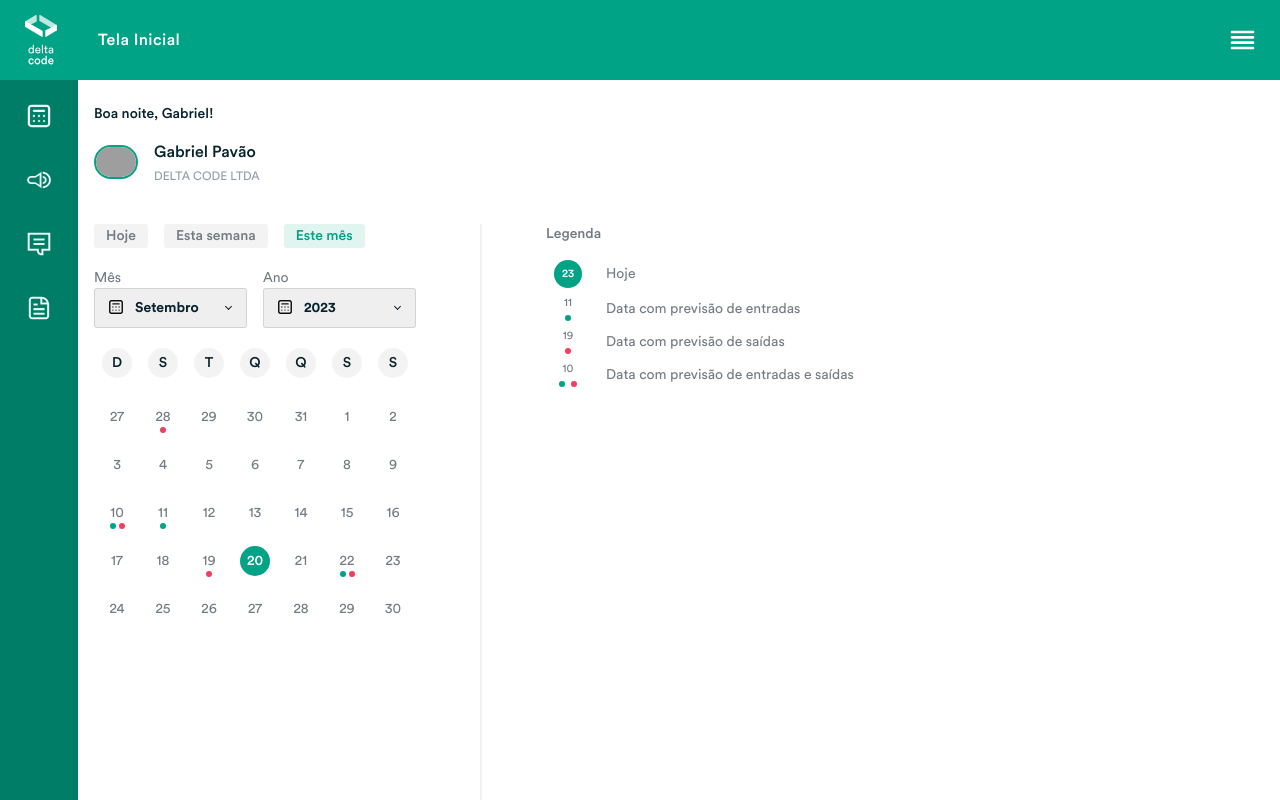
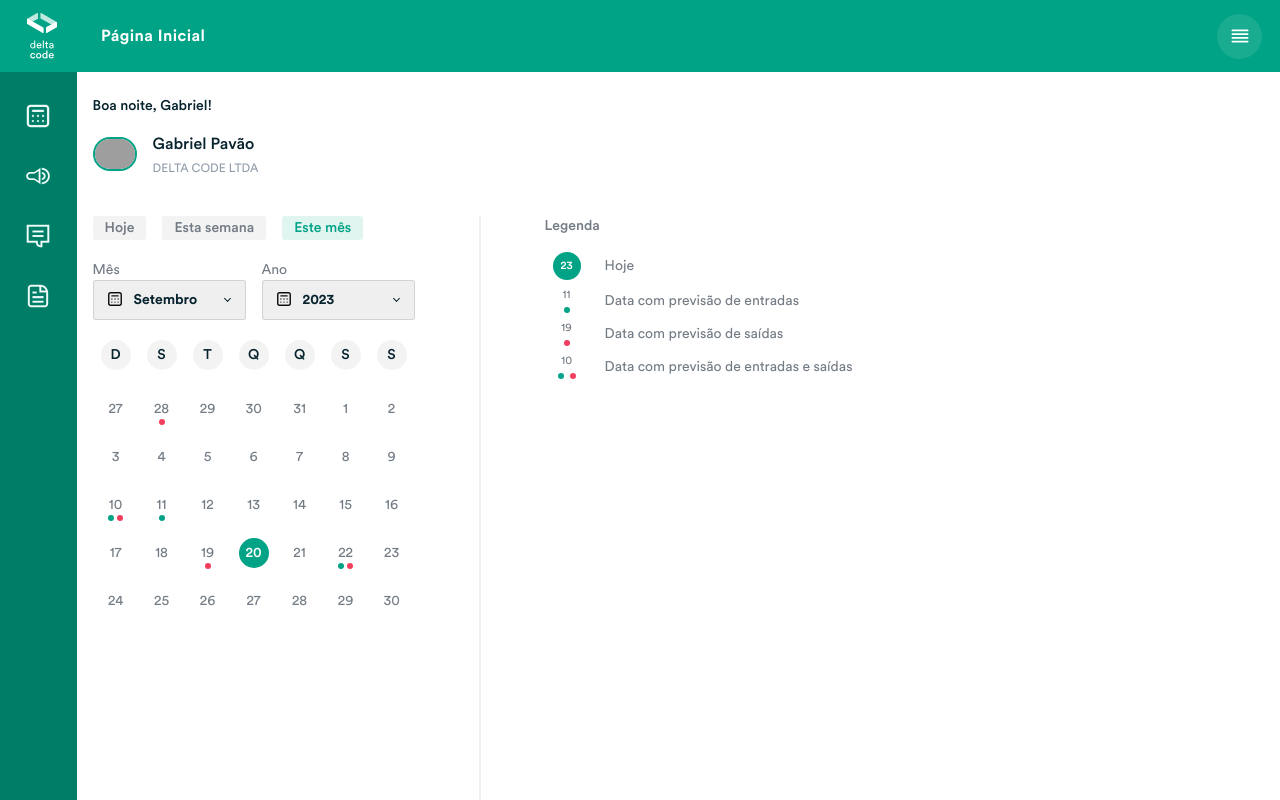
Before and after one commit to gabrielgpavao/dc-frontend-engineer-challenge, a Next.js app: page / in a window 1280 px wide. Shown: the top 800 px of the page. Built offline with nearby package versions, Linux system fonts and the light colour scheme; grey boxes are pictures that could not be loaded.

Commit message:
style: fix positioning in the Header and Navbar components

```diff
--- a/src/components/Header.tsx
+++ b/src/components/Header.tsx
@@ -4,13 +4,13 @@ import { menuIcon } from '@/assets/icons'
 
 export default function Header() {
 	return (
-		<header className='bg-primary w-full max-h-20 flex items-center justify-between p-4 rounded-b-md sm:rounded-none relative'>
+		<header className='bg-primary w-full max-h-[4.6875rem] flex items-center justify-between py-3 px-7 rounded-b-md sm:px-[1.125rem] sm:rounded-none relative'>
 			<div className='flex items-center'>
-				<Image src={dcLogo} alt='Logo da Delta Code' width={50} height={50}/>
-				<h1 className='text-white text-left text-base tracking-wide font-medium ml-4 sm:ml-8'>Tela Inicial</h1>
+				<Image src={dcLogo} alt='Logo da Delta Code' width={48} height={48} className='h-12'/>
+				<h1 className='text-white text-left text-base tracking-wide font-bold ml-[0.625rem] before:content-["Tela"] sm:ml-[2.1875rem] sm:before:content-["Página"]'> Inicial</h1>
 			</div>
-			<button type='button' className='h-11 w-11 bg-primary-light rounded-full grid place-items-center transition hover:bg-primary-dark'>
-				<Image src={menuIcon} alt='Menu Dropdown' width={25} height={25}/>
+			<button type='button' className='h-[2.8125rem] w-[2.8125rem] bg-[#19ac91] rounded-full grid place-items-center transition hover:bg-primary-dark'>
+				<Image src={menuIcon} alt='Menu Dropdown' width={18} height={14}/>
 			</button>
 		</header>
 	)
--- a/src/components/Navbar.tsx
+++ b/src/components/Navbar.tsx
@@ -3,18 +3,18 @@ import { calendarIcon, documentIcon, speakerIcon, chatIcon } from '@/assets/icon
 
 function NavItem ({ imageSrc, title }: { imageSrc: StaticImageData, title: string }) {
 	return (
-		<li className='flex flex-col items-center cursor-pointer'>
-			<figure className='w-6 h-6'>
-				<Image src={imageSrc} alt={title} title={title} className='h-full w-full'/>
+		<li className='flex flex-col items-center gap-[0.375rem] cursor-pointer'>
+			<figure className='flex justify-center md:h-10 md:items-center'>
+				<Image src={imageSrc} alt={title} title={title} className='h-6 w-6'/>
 			</figure>
-			<h3 className='mt-1 text-sm text-[#ffffffda] font-light md:hidden'>{title}</h3>
+			<h3 className='text-[0.8125rem] text-[#FFFFFFBF] font-light md:hidden'>{title}</h3>
 		</li>
 	)
 }
 
 export default function Navbar() {
 	return (
-		<nav className='p-4 bg-primary rounded-t-md sm:rounded-none navbarMd'>
+		<nav className='h-[4.6875rem] px-5 flex justify-center bg-primary rounded-t-md sm:rounded-none navbarMd'>
 			<ul className='flex justify-between items-center w-full ulNavbarMd'>
 				<NavItem imageSrc={calendarIcon} title='Calendário'/>
 				<NavItem imageSrc={speakerIcon} title='Comunicados'/>
--- a/src/styles/globals.css
+++ b/src/styles/globals.css
@@ -6,13 +6,14 @@
 @media (min-width: 768px) {
 	.navbarMd {
 		background-color: #007D66;
-		padding: 1.5rem;
-		max-height: 62.5rem;
-		width: 80px;
+		padding: 1.5rem 0.75rem;
+		height: 59.3125rem;
+		width: 5rem;
 	}
 
 	.ulNavbarMd {
 		flex-direction: column;
-		gap: 2.5rem;
+		max-height: 13.75rem;
+		gap: 1.25rem;
 	}
 }
```
